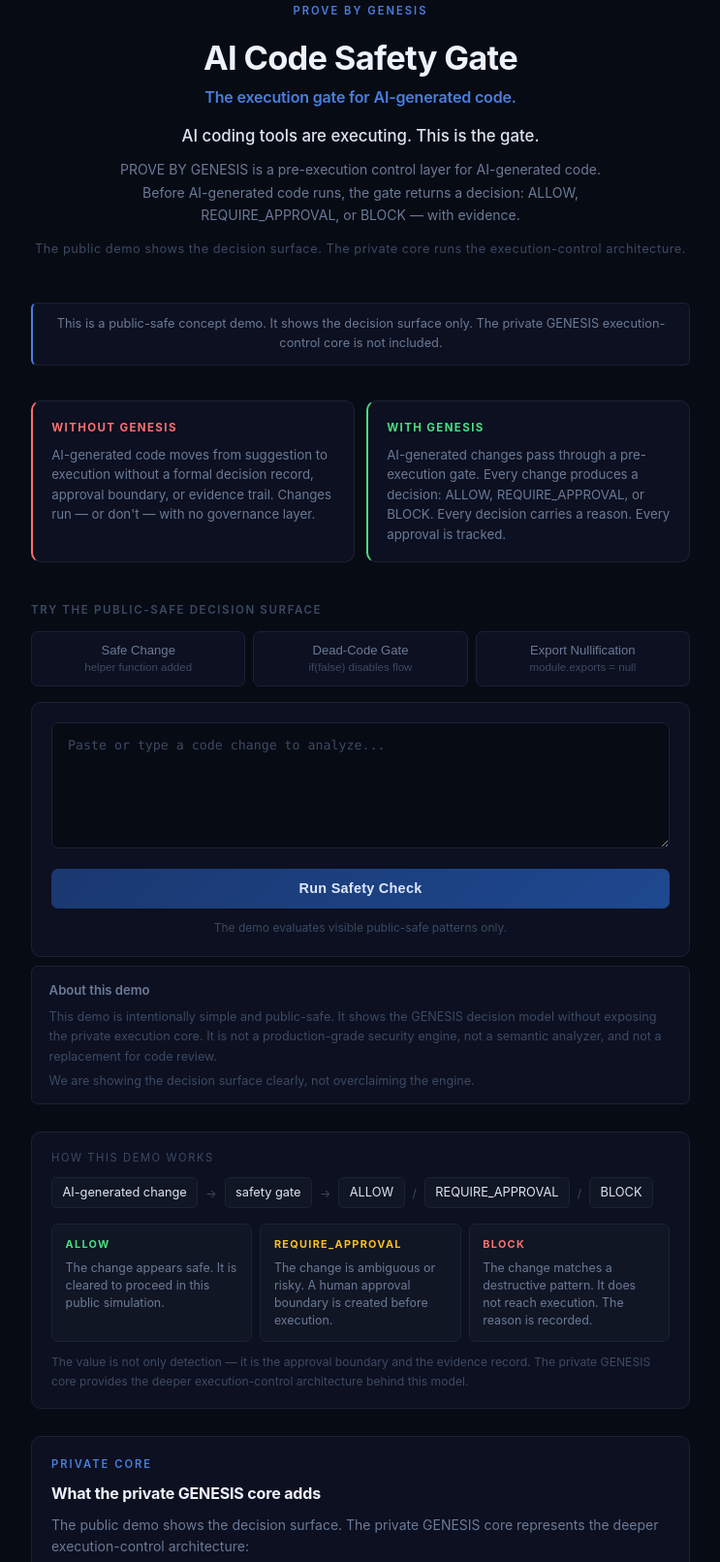
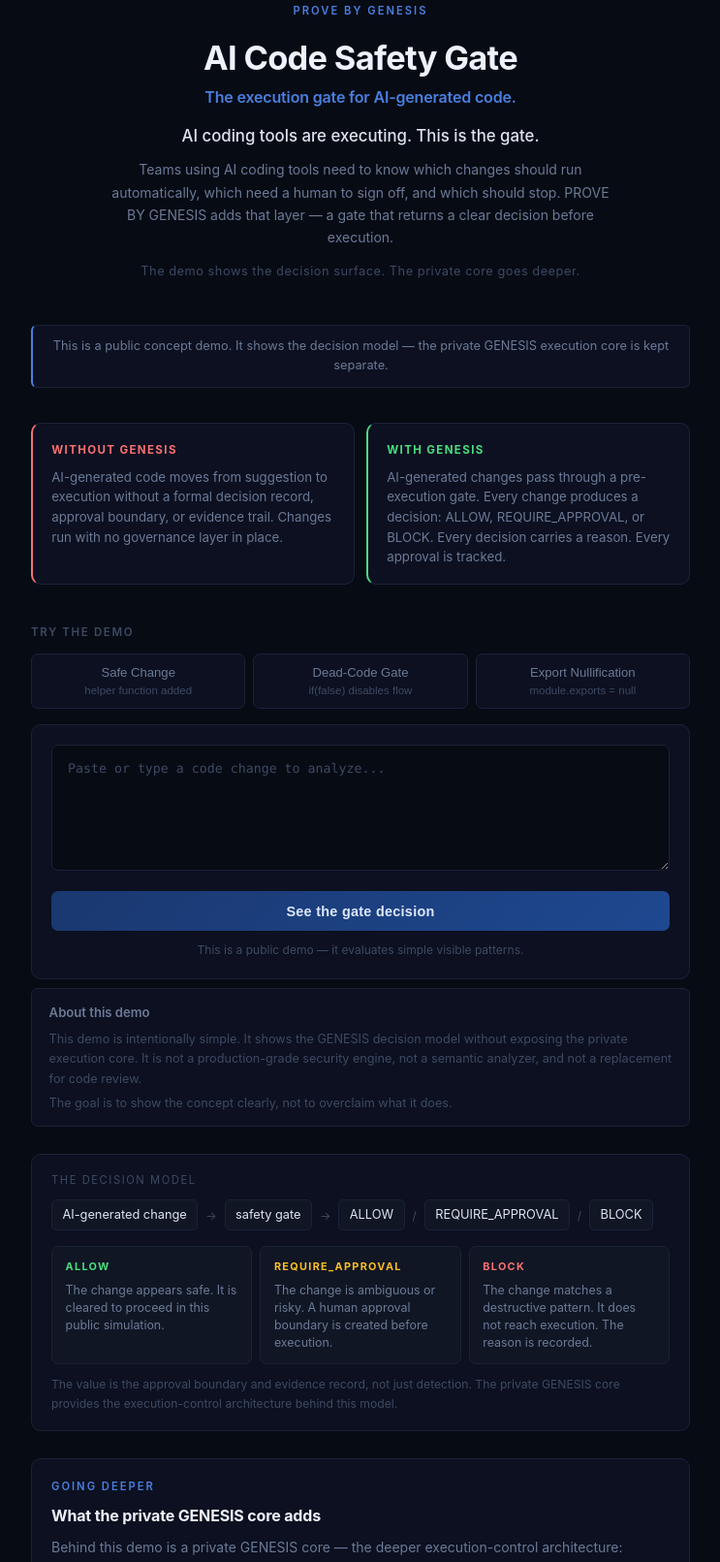
Before and after one commit to yaron180986-create/genesis-ai-code-safety-demo, a website: page index.html in a window 1280 px wide. Shown: the part 45-1656 px from the top of the page at 97% size, without its empty margins (268-1011 px from the left). Drawn offline with Linux system fonts and the light colour scheme.

Commit message:
docs(demo): make F2 UX warmer and more inviting

```diff
--- a/index.html
+++ b/index.html
@@ -556,16 +556,16 @@
     <p class="category-statement">The execution gate for AI-generated code.</p>
     <p class="slogan">AI coding tools are executing. This is the gate.</p>
     <p class="sub">
-      PROVE BY GENESIS is a pre-execution control layer for AI-generated code.
-      Before AI-generated code runs, the gate returns a decision:
-      ALLOW, REQUIRE_APPROVAL, or BLOCK — with evidence.
+      Teams using AI coding tools need to know which changes should run automatically,
+      which need a human to sign off, and which should stop. PROVE BY GENESIS adds that layer —
+      a gate that returns a clear decision before execution.
     </p>
-    <p class="trust-line">The public demo shows the decision surface. The private core runs the execution-control architecture.</p>
+    <p class="trust-line">The demo shows the decision surface. The private core goes deeper.</p>
   </header>
 
   <!-- Notice -->
   <div class="notice">
-    This is a public-safe concept demo. It shows the decision surface only. The private GENESIS execution-control core is not included.
+    This is a public concept demo. It shows the decision model — the private GENESIS execution core is kept separate.
   </div>
 
   <!-- Without / With GENESIS -->
@@ -574,7 +574,7 @@
       <p class="comparison-label">Without GENESIS</p>
       <p class="comparison-body">
         AI-generated code moves from suggestion to execution without a formal decision record,
-        approval boundary, or evidence trail. Changes run — or don't — with no governance layer.
+        approval boundary, or evidence trail. Changes run with no governance layer in place.
       </p>
     </div>
     <div class="comparison-card with">
@@ -587,7 +587,7 @@
   </div>
 
   <!-- Demo framing -->
-  <p class="demo-framing">Try the public-safe decision surface</p>
+  <p class="demo-framing">Try the demo</p>
 
   <!-- Scenario selector -->
   <div class="scenarios">
@@ -608,19 +608,19 @@
   <!-- Input -->
   <div class="input-card">
     <textarea id="input" placeholder="Paste or type a code change to analyze..."></textarea>
-    <button class="cta-btn" onclick="analyze()">Run Safety Check</button>
-    <p class="cta-note">The demo evaluates visible public-safe patterns only.</p>
+    <button class="cta-btn" onclick="analyze()">See the gate decision</button>
+    <p class="cta-note">This is a public demo — it evaluates simple visible patterns.</p>
   </div>
 
   <!-- Honest boundary -->
   <div class="boundary-honest">
     <strong>About this demo</strong>
     <p>
-      This demo is intentionally simple and public-safe. It shows the GENESIS decision model
-      without exposing the private execution core. It is not a production-grade security engine,
-      not a semantic analyzer, and not a replacement for code review.
+      This demo is intentionally simple. It shows the GENESIS decision model without exposing
+      the private execution core. It is not a production-grade security engine, not a semantic
+      analyzer, and not a replacement for code review.
     </p>
-    <p>We are showing the decision surface clearly, not overclaiming the engine.</p>
+    <p>The goal is to show the concept clearly, not to overclaim what it does.</p>
   </div>
 
   <!-- Result -->
@@ -647,7 +647,7 @@
 
   <!-- How it works + Decision model -->
   <div class="how">
-    <p class="how-title">How this demo works</p>
+    <p class="how-title">The decision model</p>
     <div class="how-flow">
       <span class="how-step">AI-generated change</span>
       <span class="how-arrow">→</span>
@@ -674,18 +674,17 @@
       </div>
     </div>
     <p class="how-note">
-      The value is not only detection — it is the approval boundary and the evidence record.
-      The private GENESIS core provides the deeper execution-control architecture behind this model.
+      The value is the approval boundary and evidence record, not just detection.
+      The private GENESIS core provides the execution-control architecture behind this model.
     </p>
   </div>
 
   <!-- Private core -->
   <section class="private-core">
-    <p class="section-eyebrow">Private Core</p>
+    <p class="section-eyebrow">Going deeper</p>
     <h2 class="section-title">What the private GENESIS core adds</h2>
     <p class="section-body">
-      The public demo shows the decision surface. The private GENESIS core represents
-      the deeper execution-control architecture:
+      Behind this demo is a private GENESIS core — the deeper execution-control architecture:
     </p>
     <div class="pipeline-visual">
       intent<br>
@@ -706,10 +705,10 @@
 
   <!-- Why this matters -->
   <section class="matters">
-    <p class="section-eyebrow">Context</p>
-    <h2 class="section-title">Why this matters for AI coding teams</h2>
+    <p class="section-eyebrow">Why it matters</p>
+    <h2 class="section-title">The governance gap in AI coding workflows</h2>
     <p class="section-body">
-      AI coding tools increase speed. Speed without execution control creates governance gaps.
+      AI coding tools increase speed. But speed without a control layer creates gaps that are hard to see until something goes wrong.
     </p>
     <ul class="matters-list">
       <li>An AI agent creates a hotfix at 11pm. It passes tests. It merges automatically. Who approved the execution logic?</li>
@@ -718,14 +717,14 @@
     </ul>
     <p class="matters-close">
       GENESIS creates the approval boundary and evidence trail that AI coding workflows currently lack.
-      This turns AI-assisted development from uncontrolled execution into governed execution.
+      It's the difference between speed with oversight and speed without it.
     </p>
   </section>
 
   <!-- Feedback CTA -->
   <div class="feedback-cta">
-    <p>Building AI coding workflows at scale?</p>
-    <p>We want to hear what execution-control problems you are seeing.</p>
+    <p>Building with AI coding tools?</p>
+    <p>We'd love to hear what execution-control challenges you're running into.</p>
     <a href="mailto:hello@aicodesafety.com?subject=AI%20Code%20Safety%20Gate%20%E2%80%94%20Execution%20Control%20Feedback">
       Email hello@aicodesafety.com
     </a>
```
